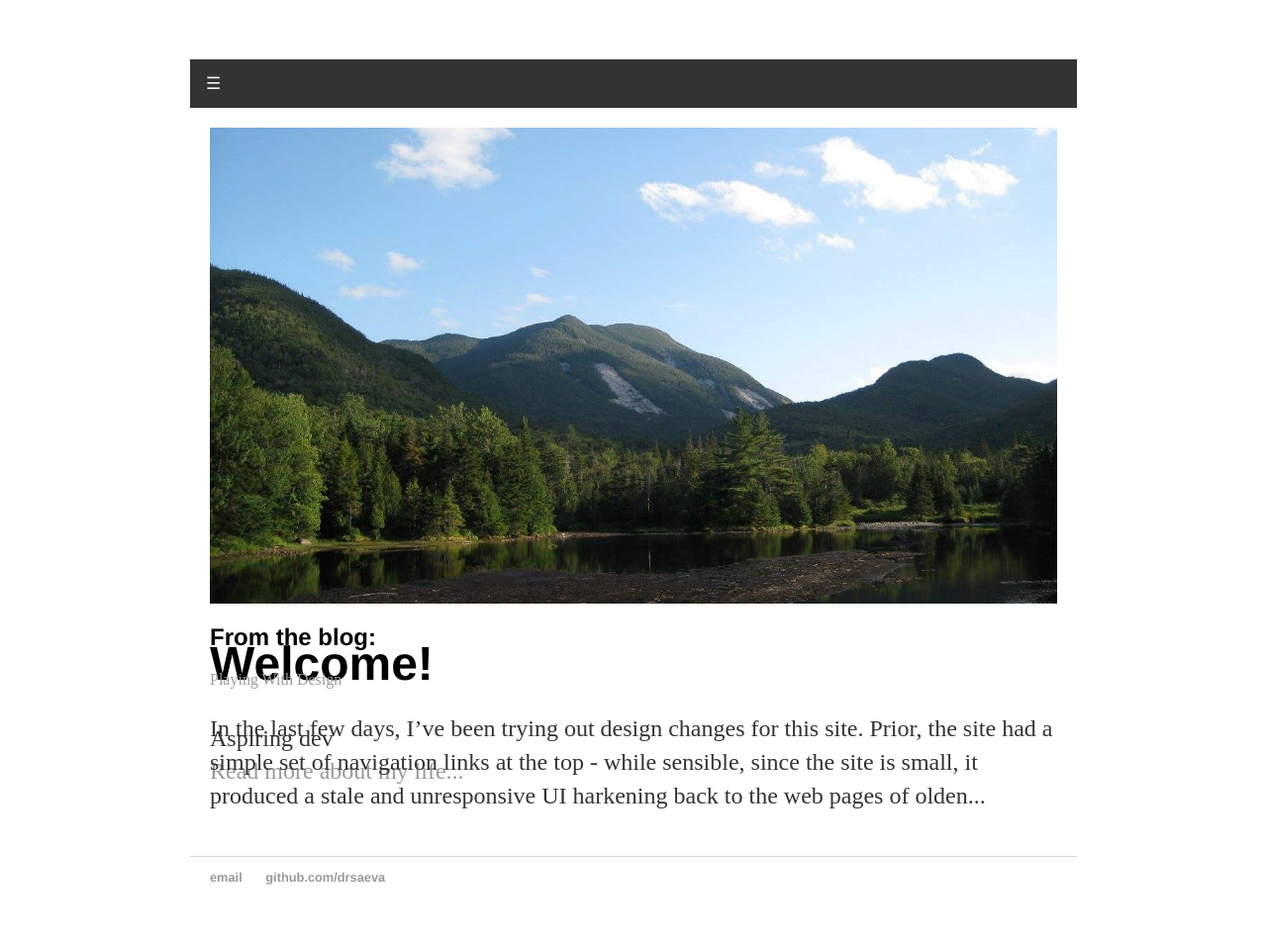
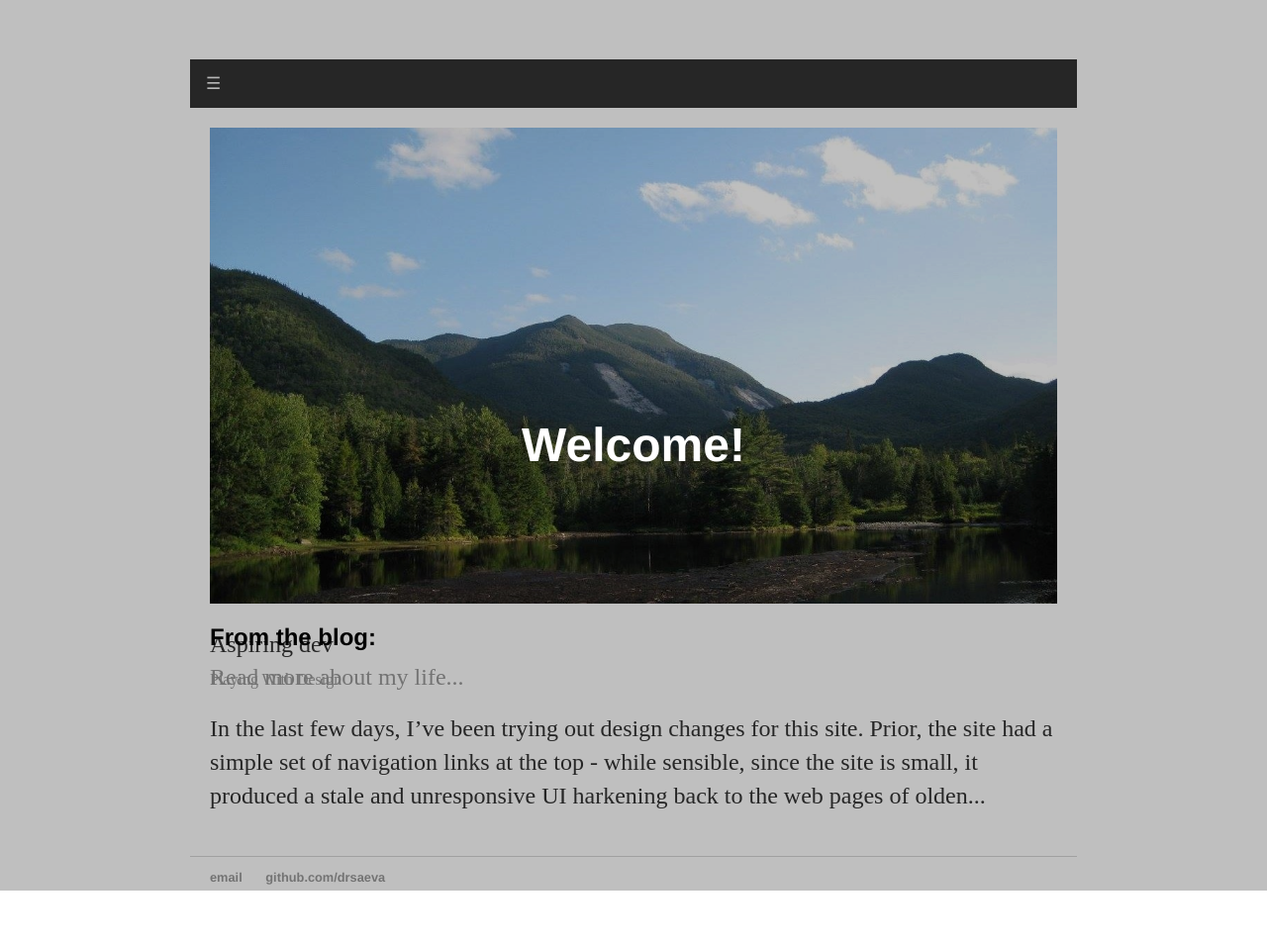
Before and after one commit to drsaeva/drsaeva.github.io, a Jekyll site: the page built from index.html, in a window 1280 px wide. Shown: the whole page at 99% size. Built offline with Jekyll 4.4.1, drawn with Linux system fonts in a browser that asks for light colours.

Commit message:
Update main.css

```diff
--- a/css/main.css
+++ b/css/main.css
@@ -111,6 +111,41 @@ ul.posts li {
     padding-top: 56.25%
 }
 
+.image::before{
+content: '';
+display: block;
+position: absolute;
+top: 0;
+left: 0;
+right: 0;
+bottom: 0;
+background: #000;
+-webkit-opacity: 0.25;
+-moz-opacity: 0.25;
+opacity: 0.25;
+z-index: 1;
+}
+
+.image h1{
+width: 80%;
+display: block;
+position: absolute;
+top: 50%;
+left: 50%;
+-webkit-transform: translate(-50%,-50%);
+-ms-transform: translate(-50%,-50%);
+transform: translate(-50%,-50%);
+font-family: 'Helvetica', 'Arial', 'Sans-Serif';
+font-size: 3em;
+font-weight: bold;
+color: #fff;
+line-height: 70px;
+text-align: center;
+margin: 0;
+z-index: 9;
+}
+
+
 /* Top Nav Bar */
 /* Add a black background color to the top navigation */
 .topnav {
```
